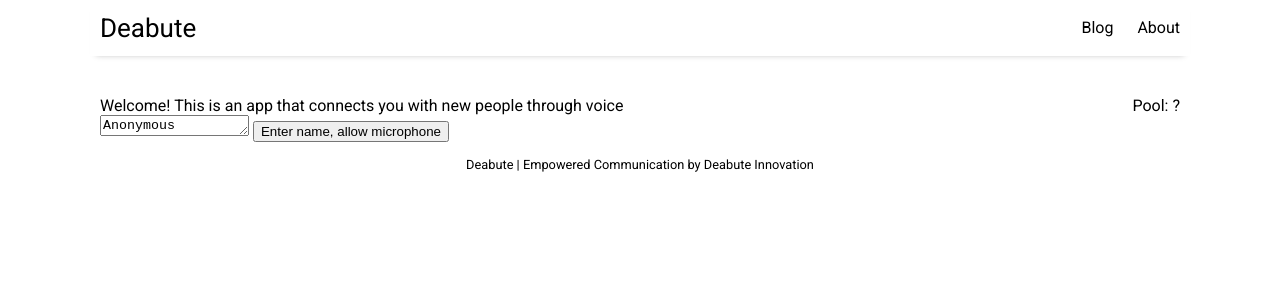
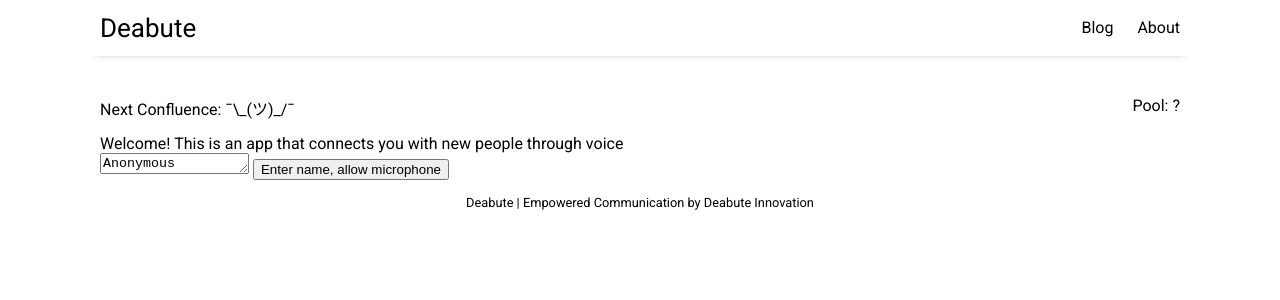
Before and after one commit to Deabute/deabute.com, a Jekyll site: the page built from chat.html, in a window 1280 px wide. Shown: the top 300 px of the page. Built offline with Jekyll 4.4.1, drawn with Linux system fonts in a browser that asks for light colours; nearby versions of some CDN libraries; part of the change alters nothing that is shown.

Commit message:
Add a count down to when the connection pool will be connected

```diff
--- a/assets/js/chat.js
+++ b/assets/js/chat.js
@@ -153,11 +153,8 @@ var media = {
     switchAudio: function(on){
         var audioTracks = media.stream.getAudioTracks();
         if(audioTracks.length){
-            if(on){
-                audioTracks[0].enabled = true;
-            } else {
-                audioTracks[0].enabled = false;
-            }
+            if(on){audioTracks[0].enabled = true;}
+            else  {audioTracks[0].enabled = false;}
         }
     }
 };
@@ -280,6 +277,8 @@ var persistence = {
 var serviceTime = {
     START: [5, 16],
     END: [5, 22],
+    countDown: 10,
+    box: document.getElementById('timebox'),
     WINDOW: document.getElementById('serviceWindow').innerHTML,
     next: function(){
         if(serviceTime.WINDOW === 't'){
@@ -300,6 +299,19 @@ var serviceTime = {
             startTime.setDate(startDate + 7);
             return startTime;
         } else { return false; }
+    },
+    check: function(onConfluence){
+        setTimeout(function nextSecond(){
+            if(serviceTime.countDown){
+                serviceTime.box.innerHTML = serviceTime.countDown;
+                serviceTime.countDown--;
+                serviceTime.check(onConfluence);
+            } else {
+                serviceTime.box.innerHTML = 0;
+                serviceTime.countDown = 10;
+                onConfluence();
+            }
+        }, 1000);
     }
 };
 
@@ -361,10 +373,12 @@ var app = {
         app.connectButton.hidden = true;
     },
     rtcReady: function(username){
-        app.discription.innerHTML = 'Are you ready to chat?';
-        app.connectButton.innerHTML = 'Ready to talk';
-        app.connectButton.onclick = function(){app.clientReady(username);};
-        app.connectButton.hidden = false;
+        serviceTime.check(function(){
+            app.discription.innerHTML = 'Are you ready to chat?';
+            app.connectButton.innerHTML = 'Ready to talk';
+            app.connectButton.onclick = function(){app.clientReady(username);};
+            app.connectButton.hidden = false;
+        });
     },
     clientReady: function(username){
         app.discription.innerHTML = 'Waiting for peer';
@@ -381,7 +395,7 @@ var app = {
         app.connectButton.hidden = false;
     },
     waiting: function(firstMatch){
-        app.discription.innerHTML = 'Waiting for peers';
+        app.discription.innerHTML = 'Waiting for connection pool to grow';
         app.connectButton.hidden = true;
     },
     disconnect: function(){
--- a/chat.html
+++ b/chat.html
@@ -3,18 +3,23 @@ layout: page
 title:
 ---
 
-<span id="discription" style="float:left">Welcome! This is an app that connects you with new people through voice</span>
+<span style="float:left">
+    <label for=timebox> Next Confluence:</label>
+    <span name=timebox id="timebox">¯\_(ツ)_/¯</span>
+</span>
 <span style="float:right">
     <label for="pool">Pool:</label>
     <span name="pool" id="pool">?</span>
 </span>
 <br>
-<span id="rawObject"></span>
+<br>
+<span id="discription" style="float:left">Welcome! This is an app that connects you with new people through voice</span>
 <form id="promptForm" hidden>
     <p id="promptFeild"></p>
     <div id='formAnswers'></div>
     <button type="submit">Submit</button>
 </form>
+<br>
 <textarea id="setupInput" rows="1" cols="16">Anonymous</textarea>
 <button onclick="app.setup()" type="button" id='setupButton'></button>
 <br>
```
